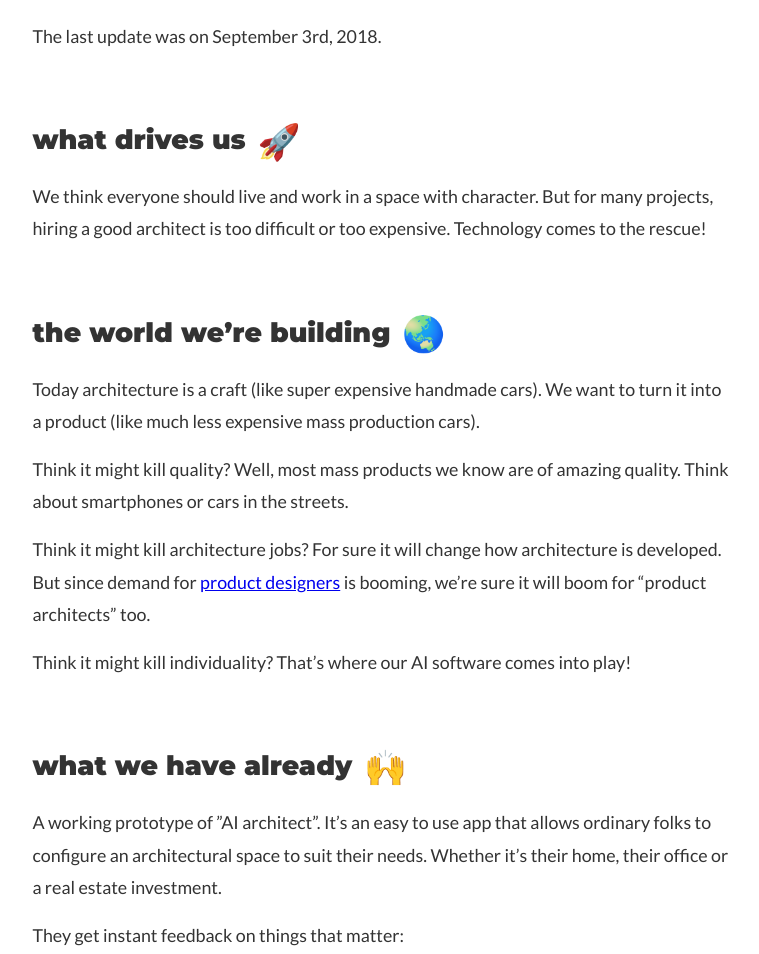
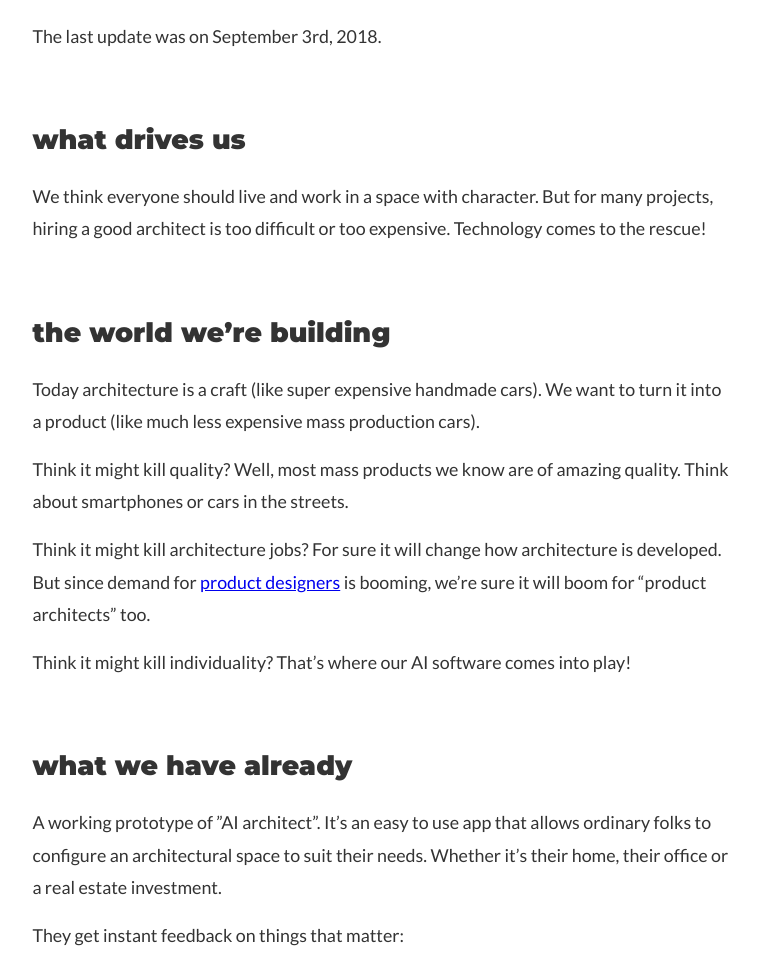
Before and after one commit to homalive/homalive.com, a plain HTML site: page now/index.html in a window 1280 px wide. Shown: the part 621-1575 px from the top of the page, without its empty margins (258-1017 px from the left). Drawn offline with Linux system fonts and the light colour scheme.

Commit message:
Minus emoji

```diff
--- a/now/index.html
+++ b/now/index.html
@@ -37,14 +37,14 @@
 </h1>
     <p>Many folks ask what Homalive is up to. But because we’re razor focused on our pilot customers right now, we don’t write much about ourselves. To keep everyone in the loop, here’s a little <a target="_blank" href="https://sivers.org/nowff">/now page</a> about us right now. No fluff, simple and concrete, 100% transparency.</p>
     <p>The last update was on September 3rd, 2018.</p>
-    <h2><a id="what-drives-us"></a>what drives us <span aria-role="img" class="emoji">🚀</span></h2>
+    <h2><a id="what-drives-us"></a>what drives us</h2>
     <p>We think everyone should live and work in a space with character. But for many projects, hiring a good architect is too difficult or too expensive. Technology comes to the rescue!</p>
-    <h2><a id="the-world-were-building"></a>the world we’re building <span aria-role="img" class="emoji">🌏</span></h2>
+    <h2><a id="the-world-were-building"></a>the world we’re building</h2>
     <p>Today architecture is a craft (like super expensive handmade cars). We want to turn it into a product (like much less expensive mass production cars).</p>
     <p>Think it might kill quality? Well, most mass products we know are of amazing quality. Think about smartphones or cars in the streets.</p>
     <p>Think it might kill architecture jobs? For sure it will change how architecture is developed. But since demand for <a target="_blank" href="https://www.economicmodeling.com/2017/01/12/data-spotlight-fierce-demand-uiux-designers/">product designers</a> is booming, we’re sure it will boom for “product architects” too.</p>
     <p>Think it might kill individuality? That’s where our AI software comes into play!</p>
-    <h2><a id="what-we-have-already"></a>what we have already <span aria-role="img" class="emoji">🙌</span></h2>
+    <h2><a id="what-we-have-already"></a>what we have already</h2>
     <p>A working prototype of ”AI architect”. It’s an easy to use app that allows ordinary folks to configure an architectural space to suit their needs. Whether it’s their home, their office or a real estate investment.</p>
     <p>They get instant feedback on things that matter:</p>
     <ul>
@@ -56,12 +56,12 @@
     </ul>
     <p>We have a rough prototype of how the software integrates with existing tools. An integration with cadwork will directly drive <a target="_blank" href="https://www.thoma.at/construction-progress/?lang=en">production</a>, without manual CAM preparation. An integration with Autodesk Revit will generate detailed documentation and all necessary paperwork.</p>
     <p>But first of all, we have a bunch of interested customers. Much more than we thought we would have without any kind of spreading the word!</p>
-    <h2><a id="markets-we-want-to-enter"></a>markets we want to enter <span aria-role="img" class="emoji">⚡️</span></h2>
+    <h2><a id="markets-we-want-to-enter"></a>markets we want to enter</h2>
     <p>Our AI software that integrates with production systems works great with many different kinds of buildings, but we want to focus on one at a time. We’re considering three markets. Let’s see which one turns out most exciting!</p>
     <p>Independent spa centres. This will help individual investors generate passive income by building and renting out a high-end apartment in a beautiful place. Or if they want, they can just live there – it’s their own apartment, after all. It’s zero hassle and zero risk. A digitised construction process means we can coordinate it for them and scale this approach easy as pie.</p>
     <p>Office spaces. The needs of teams working in offices change all the time. Engaging an architect every time the requirements change is not practical. Our AI software helps them not only create a space perfectly suited to their needs, but also rearrange it at any time later on.</p>
     <p>Single-family homes. Seems like the easiest one to crack, doesn’t it? But frankly, the one-design-fits-all isn’t catching on yet, at least among my friends and family.</p>
-    <h2><a id="our-team"></a>our team <span aria-role="img" class="emoji">❤️</span></h2>
+    <h2><a id="our-team"></a>our team</h2>
     <p>Even though I’m a single founder right now (Tomek Wiszniewski, <a target="_blank" href="http://architect.codes">architect.codes</a>), I’m extremely lucky to be surrounded by turbo smart and experienced folks interested in Homalive. When the time comes, I’m pretty sure they’ll make amazing co-founders!</p>
 
 </body>
--- a/now/style.css
+++ b/now/style.css
@@ -48,13 +48,6 @@ ul {
     padding-left: 2rem;
 }
 
-.emoji {
-    font-size: 1.3em;
-    line-height: 0;
-    vertical-align: middle;
-    margin-left: 0.1em;
-}
-
 .logo {
     height: auto;
     width: 5.9em;
```
